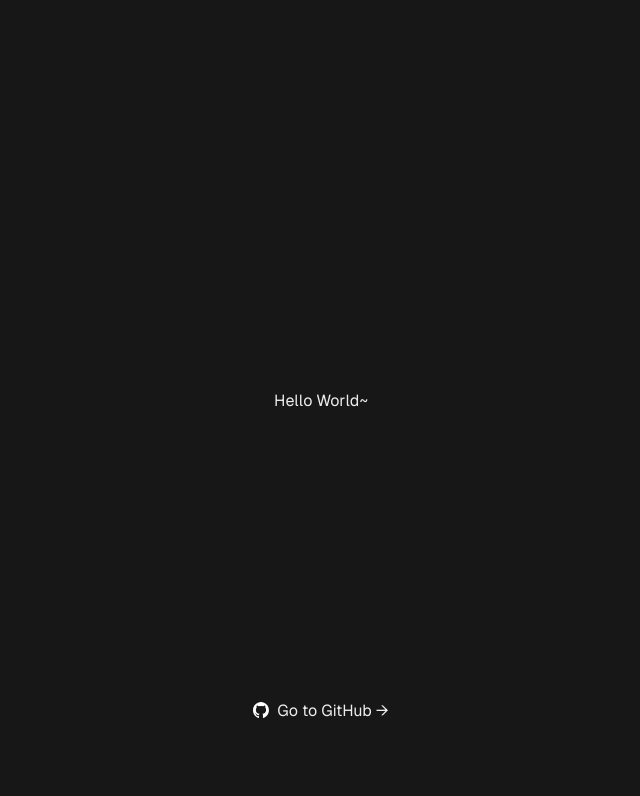
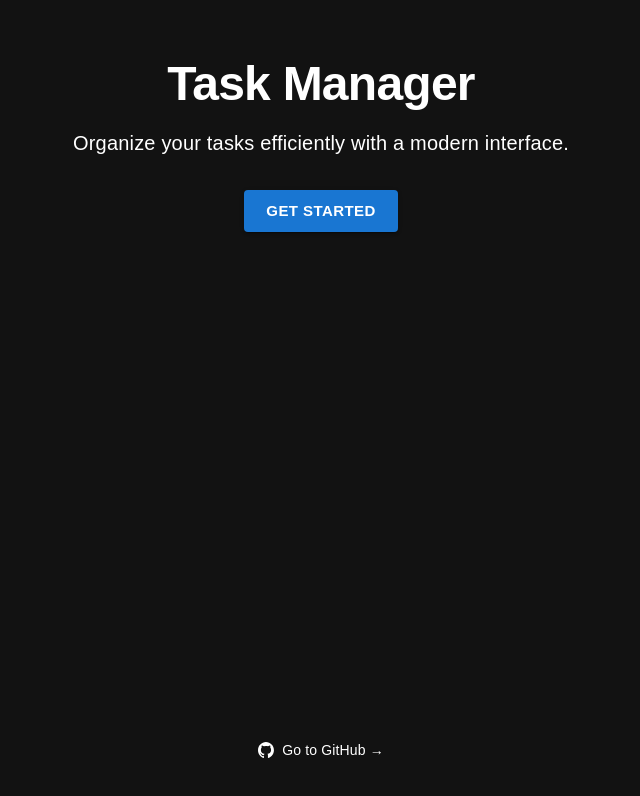
Before and after one commit to Your-Super-Shawn/task-manager-ts, a Next.js app: page / in a window 1280 px wide. Shown: the top 796 px of the page, without its empty margins (319-959 px from the left). Built offline with nearby package versions, Linux system fonts and the light colour scheme.

Commit message:
Add page head component

```diff
--- /dev/null
+++ b/components/PageHead.tsx
@@ -0,0 +1,18 @@
+import React from "react";
+import Head from "next/head";
+
+interface Props {
+  pageTitle: string;
+}
+
+const PageHead = ({ pageTitle }: Props) => {
+  return (
+    <Head>
+      <title>{`${pageTitle} - Task Manager`}</title>
+      <meta name="description" content="Beautiful & Easy To Use!" />
+      <link rel="icon" href="/favicon.ico" />
+    </Head>
+  );
+};
+
+export default PageHead;
--- a/pages/index.tsx
+++ b/pages/index.tsx
@@ -1,52 +1,102 @@
-import Head from "next/head";
 import Image from "next/image";
-import localFont from "next/font/local";
-import styles from "@/styles/Home.module.css";
-
-const geistSans = localFont({
-  src: "./fonts/GeistVF.woff",
-  variable: "--font-geist-sans",
-  weight: "100 900",
-});
-const geistMono = localFont({
-  src: "./fonts/GeistMonoVF.woff",
-  variable: "--font-geist-mono",
-  weight: "100 900",
-});
+import { Box, Typography, Button, Link, Container } from "@mui/material";
+import PageHead from "@/components/PageHead";
 
 export default function Home() {
   return (
     <>
-      <Head>
-        <title>Task Manager</title>
-        <meta name="description" content="Generated by create next app" />
-        <meta name="viewport" content="width=device-width, initial-scale=1" />
-        <link rel="icon" href="/favicon.ico" />
-      </Head>
-      <div
-        className={`${styles.page} ${geistSans.variable} ${geistMono.variable}`}
+      <PageHead pageTitle="Home" />
+      <Box
+        sx={{
+          display: "flex",
+          flexDirection: "column",
+          alignItems: "center",
+          justifyContent: "space-between",
+          minHeight: "100vh",
+          padding: 3,
+          backgroundColor: "#121212",
+          color: "#fff",
+          fontFamily: "var(--font-geist-sans)",
+        }}
       >
-        <main className={styles.main}>
-          <div className={styles.ctas}>Hello World~</div>
-        </main>
+        {/* Header Section */}
+        <Container maxWidth="sm" sx={{ textAlign: "center", marginY: 4 }}>
+          <Typography
+            variant="h1"
+            sx={{
+              fontSize: { xs: "2.5rem", sm: "3rem" },
+              fontWeight: 700,
+              marginBottom: 2,
+              fontFamily: "var(--font-geist-sans)",
+            }}
+          >
+            Task Manager
+          </Typography>
+          <Typography
+            variant="body1"
+            sx={{
+              fontSize: "1.25rem",
+              marginBottom: 4,
+              fontFamily: "var(--font-geist-mono)",
+            }}
+          >
+            Organize your tasks efficiently with a modern interface.
+          </Typography>
+          <Button
+            variant="contained"
+            color="primary"
+            size="large"
+            onClick={() => alert("Let's get started!")}
+            sx={{
+              fontWeight: 600,
+              fontFamily: "var(--font-geist-sans)",
+            }}
+          >
+            Get Started
+          </Button>
+        </Container>
 
-        <footer className={styles.footer}>
-          <a
+        {/* Footer Section */}
+        <Box
+          component="footer"
+          sx={{
+            textAlign: "center",
+            marginTop: "auto",
+            padding: 2,
+          }}
+        >
+          <Link
             href="https://github.com/Your-Super-Shawn/task-manager-ts"
             target="_blank"
             rel="noopener noreferrer"
+            sx={{
+              display: "flex",
+              alignItems: "center",
+              justifyContent: "center",
+              gap: 1,
+              textDecoration: "none",
+              color: "inherit",
+              fontFamily: "var(--font-geist-mono)",
+            }}
           >
             <Image
               aria-hidden
               src="/github-mark-white.svg"
-              alt="Globe icon"
+              alt="GitHub icon"
               width={16}
               height={16}
             />
-            Go to GitHub →
-          </a>
-        </footer>
-      </div>
+            <Typography
+              variant="body2"
+              sx={{
+                fontFamily: "var(--font-geist-mono)",
+              }}
+            >
+              Go to GitHub →
+            </Typography>
+          </Link>
+        </Box>
+      </Box>
     </>
   );
 }
```
